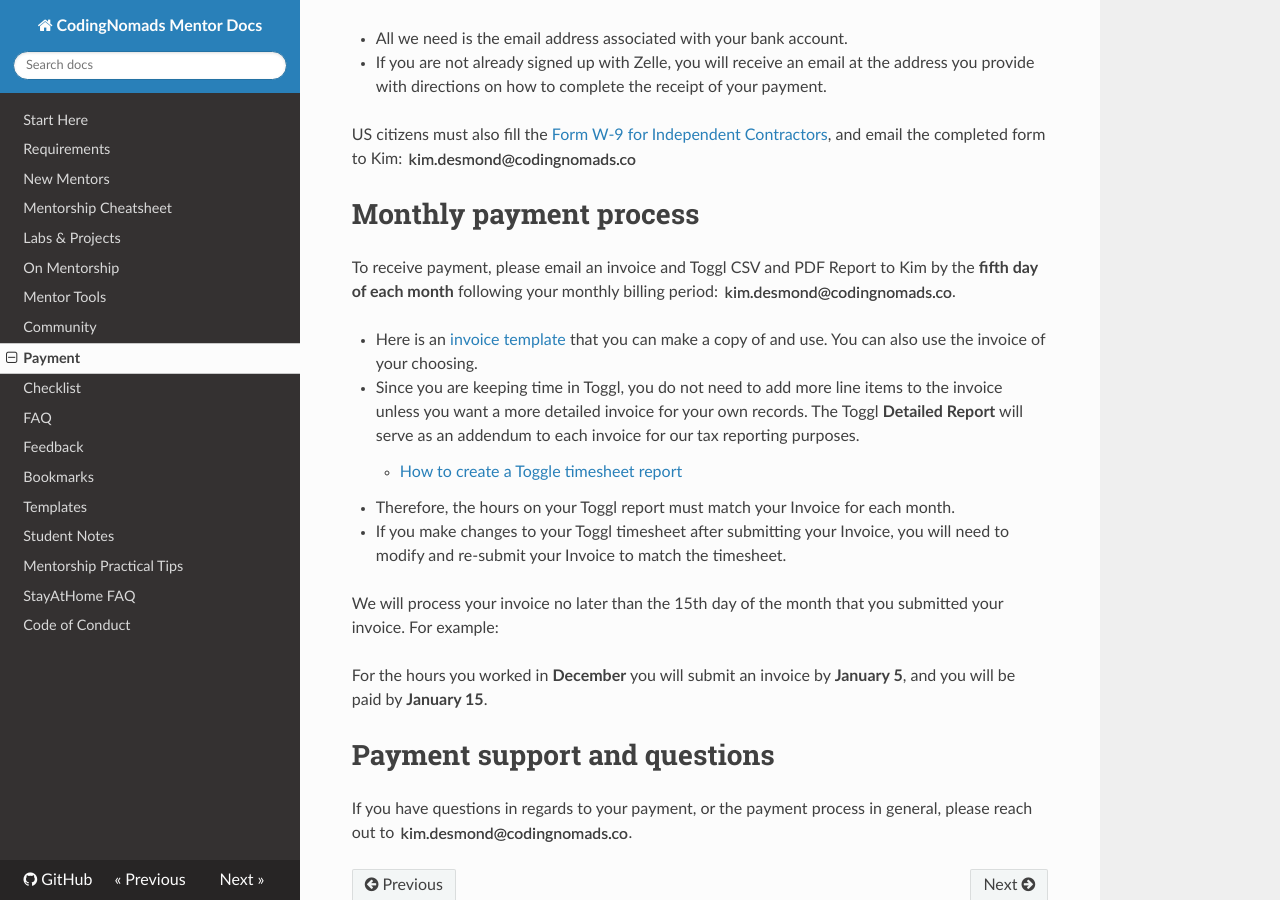
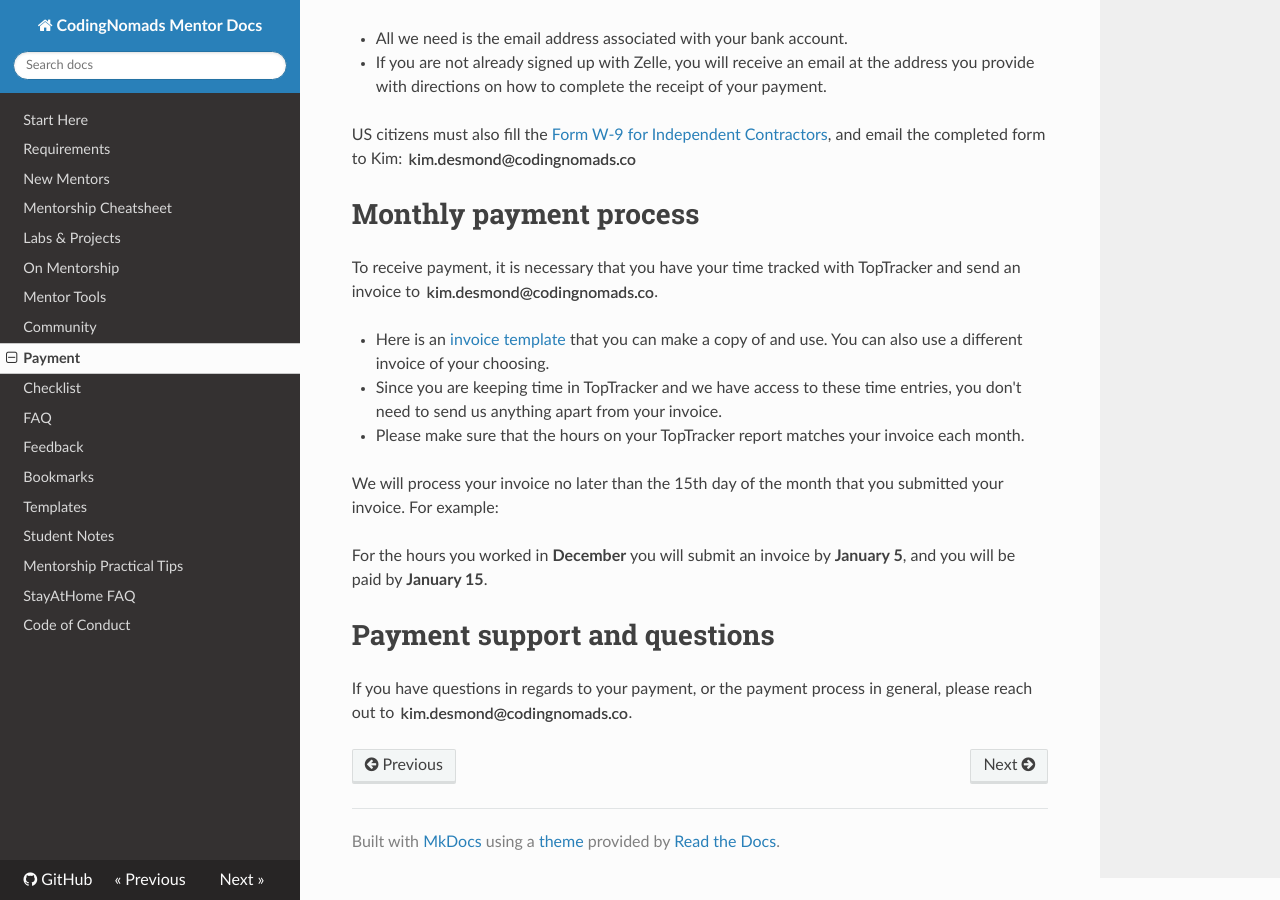
Before and after one commit to CodingNomads/mentor-docs, an MkDocs documentation site: the page built from docs/07_payment.md, in a window 1280 px wide and 900 px high, scrolled down 931 px. Built offline with MkDocs 1.6.1, drawn with Linux system fonts in a browser that asks for light colours; nearby versions of some CDN libraries.

Commit message:
Switch over to TopTracker

```diff
--- a/docs/07_payment.md
+++ b/docs/07_payment.md
@@ -31,15 +31,11 @@ US citizens must also fill the [Form W-9 for Independent Contractors](https://dr
 
 # Monthly payment process
 
-To receive payment, please email an invoice and Toggl CSV and PDF Report to Kim by the **fifth day of each month** following your monthly billing period: <img style="display: inline-block;" alt="contact address for kim" src="../images/email_kim.png"/>.
+To receive payment, it is necessary that you have your time tracked with TopTracker and send an invoice to <img style="display: inline-block;" alt="contact address for kim" src="../images/email_kim.png"/>.
 
-*   Here is an [invoice template](https://docs.google.com/document/d/1-o45pFgiwheTOZCKr38iPZHm9nUzdYUC79GbfePV380/edit?usp=sharing) that you can make a copy of and use. You can also use the invoice of your choosing.
-*   Since you are keeping time in Toggl, you do not need to add more line items to the invoice unless you want a more detailed invoice for your own records. The Toggl **Detailed Report** will serve as an addendum to each invoice for our tax reporting purposes.
-
-    *   [How to create a Toggle timesheet report](https://docs.google.com/document/d/1QprIGo-yMWRpYr8ncr-kUrbOLvX7yE_zP9uaQCa0lCM/edit#heading=h.mo6fr7cb5584)
-
-*   Therefore, the hours on your Toggl report must match your Invoice for each month.
-*   If you make changes to your Toggl timesheet after submitting your Invoice, you will need to modify and re-submit your Invoice to match the timesheet.
+*   Here is an [invoice template](https://docs.google.com/document/d/1-o45pFgiwheTOZCKr38iPZHm9nUzdYUC79GbfePV380/edit?usp=sharing) that you can make a copy of and use. You can also use a different invoice of your choosing.
+*   Since you are keeping time in TopTracker and we have access to these time entries, you don't need to send us anything apart from your invoice.
+*   Please make sure that the hours on your TopTracker report matches your invoice each month.
 
 We will process your invoice no later than the 15th day of the month that you submitted your invoice. For example:
 
```
Also changed, not shown: docs/02_new_mentors.md (+2 -2 lines), docs/03_mentorship_process.md (+3 -3 lines), docs/05_tools.md (+22 -30 lines), docs/09_faq.md (+2 -2 lines).
